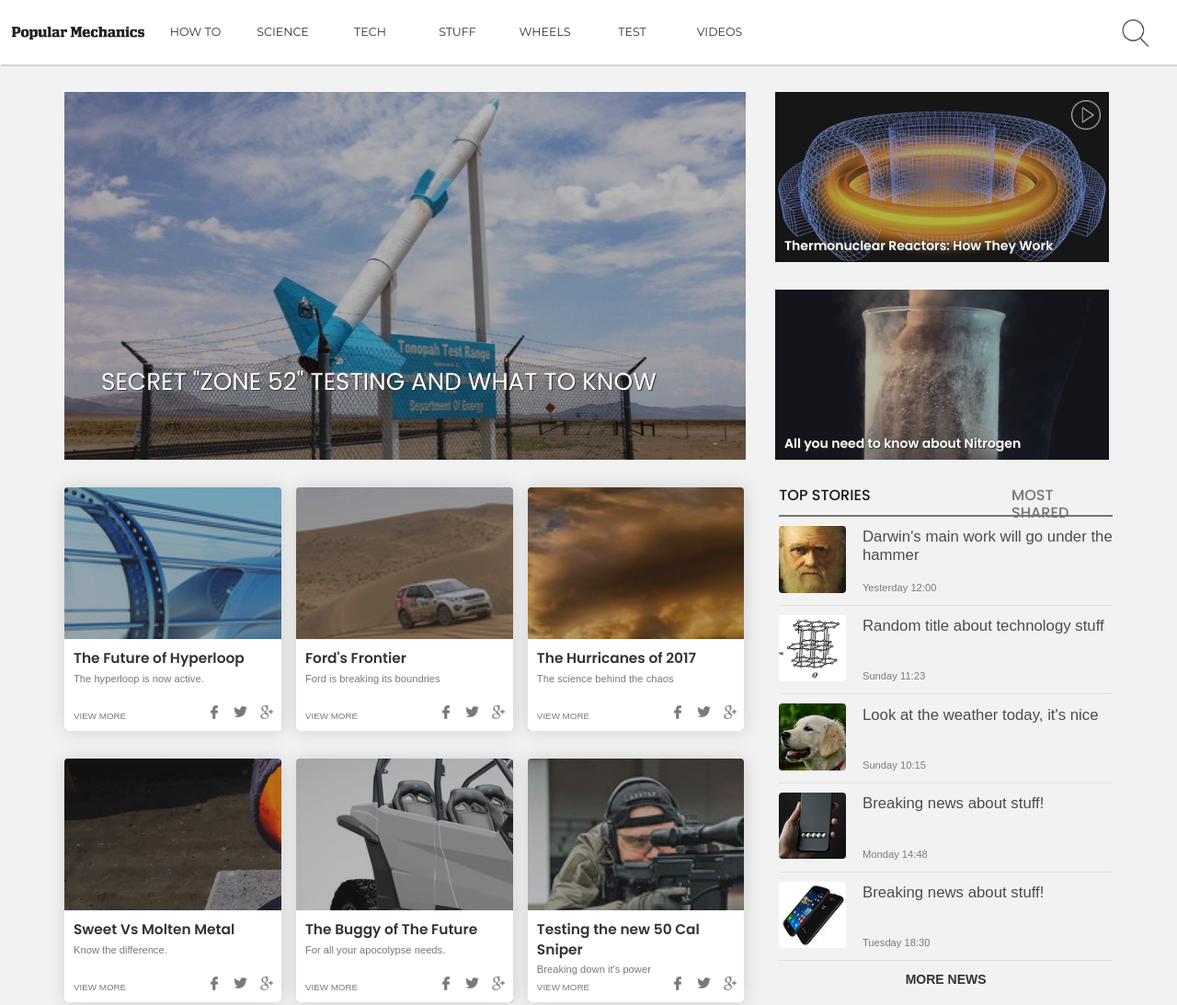
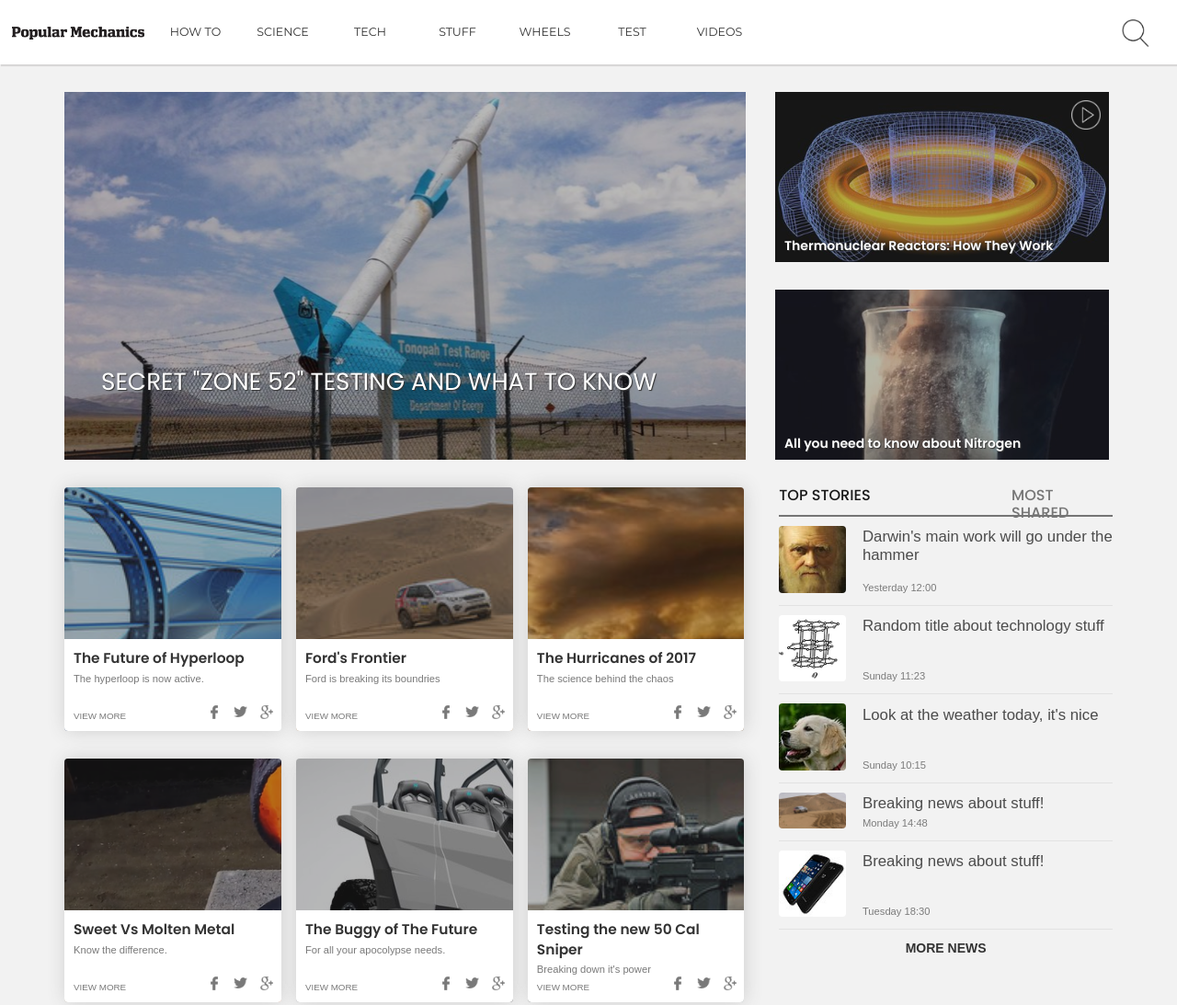
Before and after one commit to DarianSteynDesign/popmech.github.io, a plain HTML site: page index.html in a window 1280 px wide. Shown: the top 1093 px of the page at 92% size. Drawn offline with Linux system fonts and the light colour scheme.

Commit message:
Add files via upload

```diff
--- a/index.html
+++ b/index.html
@@ -388,7 +388,7 @@
                                     </li>
 
                                     <li class="tstories-item">
-                                        <img class="top-img" src="img/phoneback.jpg">
+                                        <img class="top-img" src="img/wheels1.jpg">
                                         <p class="tstories-text">Breaking news about stuff!</p>
                                         <p class="tstories-time">Monday 14:48</p>
                                         <span class="category how-to">
@@ -876,7 +876,7 @@
                                         </li>
 
                                         <li class="tstories-item">
-                                            <img class="top-img" src="img/phoneback.jpg">
+                                            <img class="top-img" src="img/wheels1.jpg">
                                             <p class="tstories-text">Breaking news about stuff!</p>
                                             <p class="tstories-time">Monday 14:48</p>
                                             <span class="category how-to">
```
